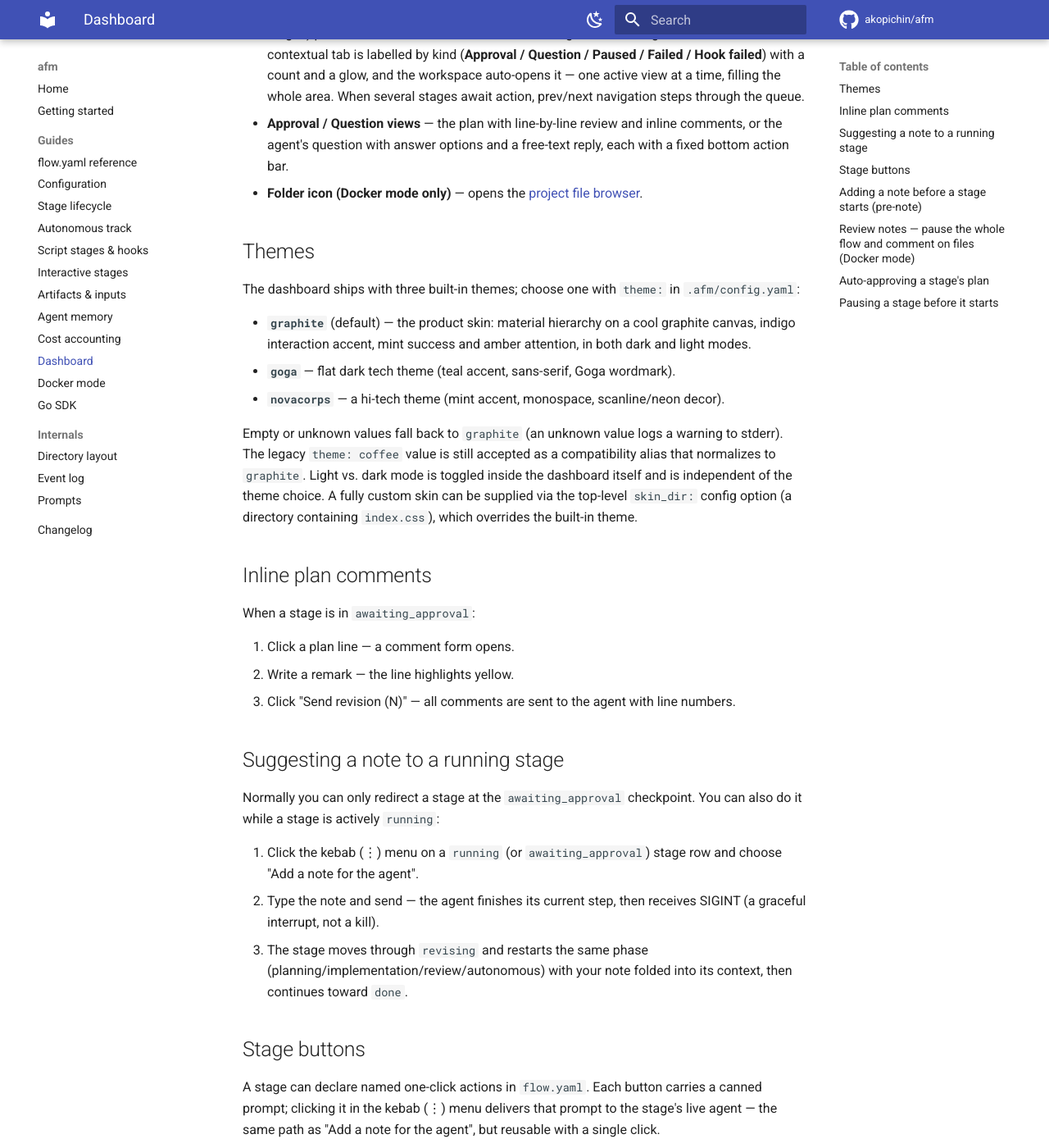
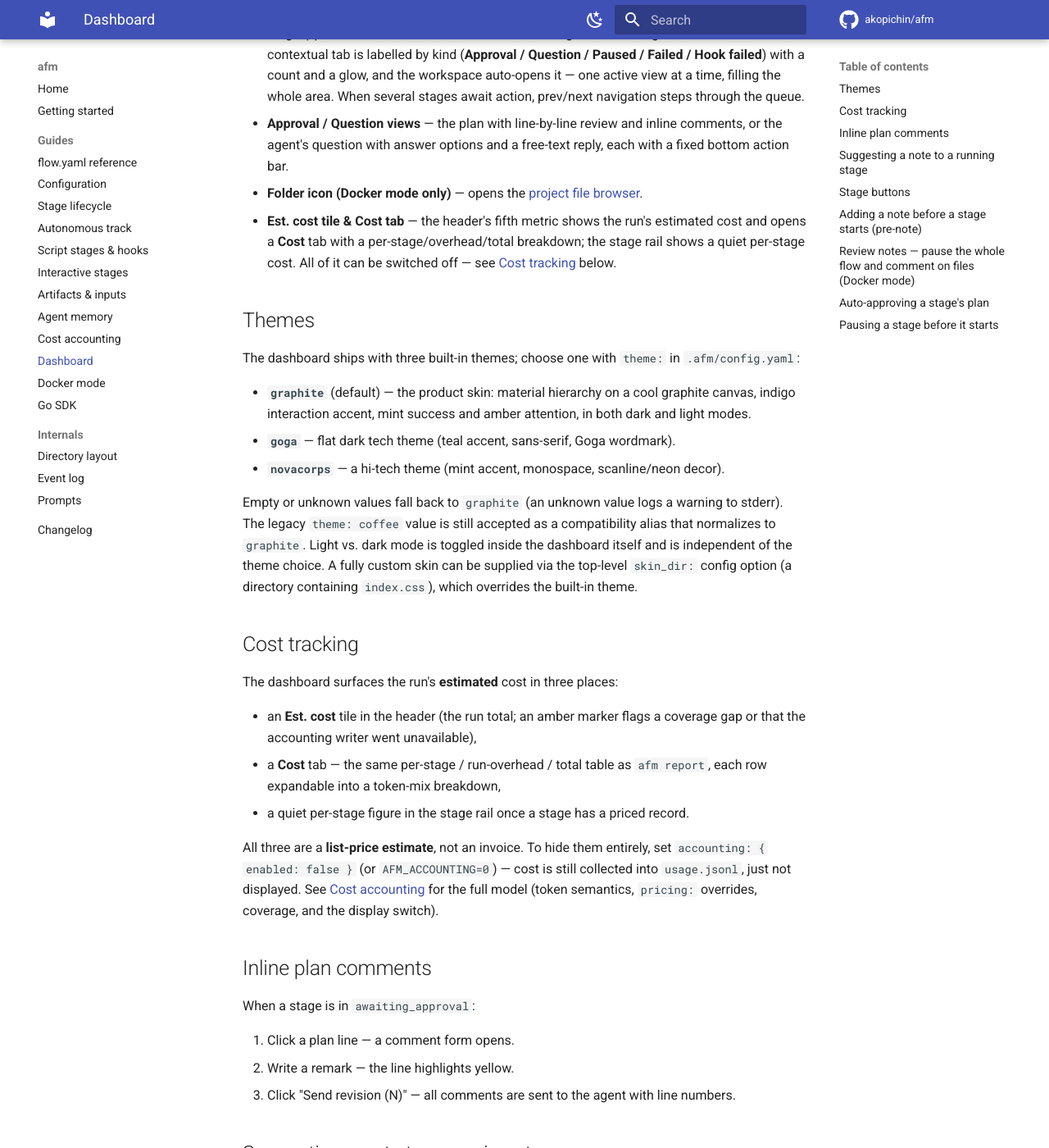
Before and after one commit to akopichin/afm, an MkDocs documentation site: the page built from docs/dashboard.md, in a window 1280 px wide and 1400 px high, scrolled down 422 px. Shown: the whole window at 82% size. Built offline with MkDocs 1.6.1 and Material for MkDocs 9.7.7, drawn with Linux system fonts in a browser that asks for light colours; comment, search, counter and statistics services are not loaded.

Commit message:
docs(accounting): запись в CHANGELOG про учёт стоимости + cost в dashboard/getting-started
- CHANGELOG: раздел про token/cost accounting (сбор usage.jsonl, pricing,
  afm check/report, cost-UI дашборда, выключатель accounting.enabled/AFM_ACCOUNTING)
  — фича раньше не была в changelog вовсе.
- dashboard.md: секция Cost tracking (тайл Est. cost, вкладка Cost, цена в стойке)
  + как скрыть.
- getting-started.md: указатель на страницу Cost accounting после afm check.

```diff
--- a/docs/dashboard.md
+++ b/docs/dashboard.md
@@ -21,6 +21,10 @@ right (there is no three-column layout or bottom progress bar).
   comments, or the agent's question with answer options and a free-text reply, each
   with a fixed bottom action bar.
 - **Folder icon (Docker mode only)** — opens the [project file browser](docker.md#project-file-browser).
+- **Est. cost tile & Cost tab** — the header's fifth metric shows the run's estimated
+  cost and opens a **Cost** tab with a per-stage/overhead/total breakdown; the stage
+  rail shows a quiet per-stage cost. All of it can be switched off — see
+  [Cost tracking](#cost-tracking) below.
 
 ## Themes
 
@@ -39,6 +43,21 @@ that normalizes to `graphite`. Light vs. dark mode is toggled inside the dashboa
 itself and is independent of the theme choice. A fully custom skin can be supplied
 via the top-level `skin_dir:` config option (a directory containing `index.css`),
 which overrides the built-in theme.
+
+## Cost tracking
+
+The dashboard surfaces the run's **estimated** cost in three places:
+
+- an **Est. cost** tile in the header (the run total; an amber marker flags a coverage
+  gap or that the accounting writer went unavailable),
+- a **Cost** tab — the same per-stage / run-overhead / total table as `afm report`,
+  each row expandable into a token-mix breakdown,
+- a quiet per-stage figure in the stage rail once a stage has a priced record.
+
+All three are a **list-price estimate**, not an invoice. To hide them entirely, set
+`accounting: { enabled: false }` (or `AFM_ACCOUNTING=0`) — cost is still collected
+into `usage.jsonl`, just not displayed. See [Cost accounting](accounting.md) for the
+full model (token semantics, `pricing:` overrides, coverage, and the display switch).
 
 ## Inline plan comments
 
```
Also changed, not shown: CHANGELOG.md (+47 -0 lines), docs/getting-started.md (+4 -0 lines).
